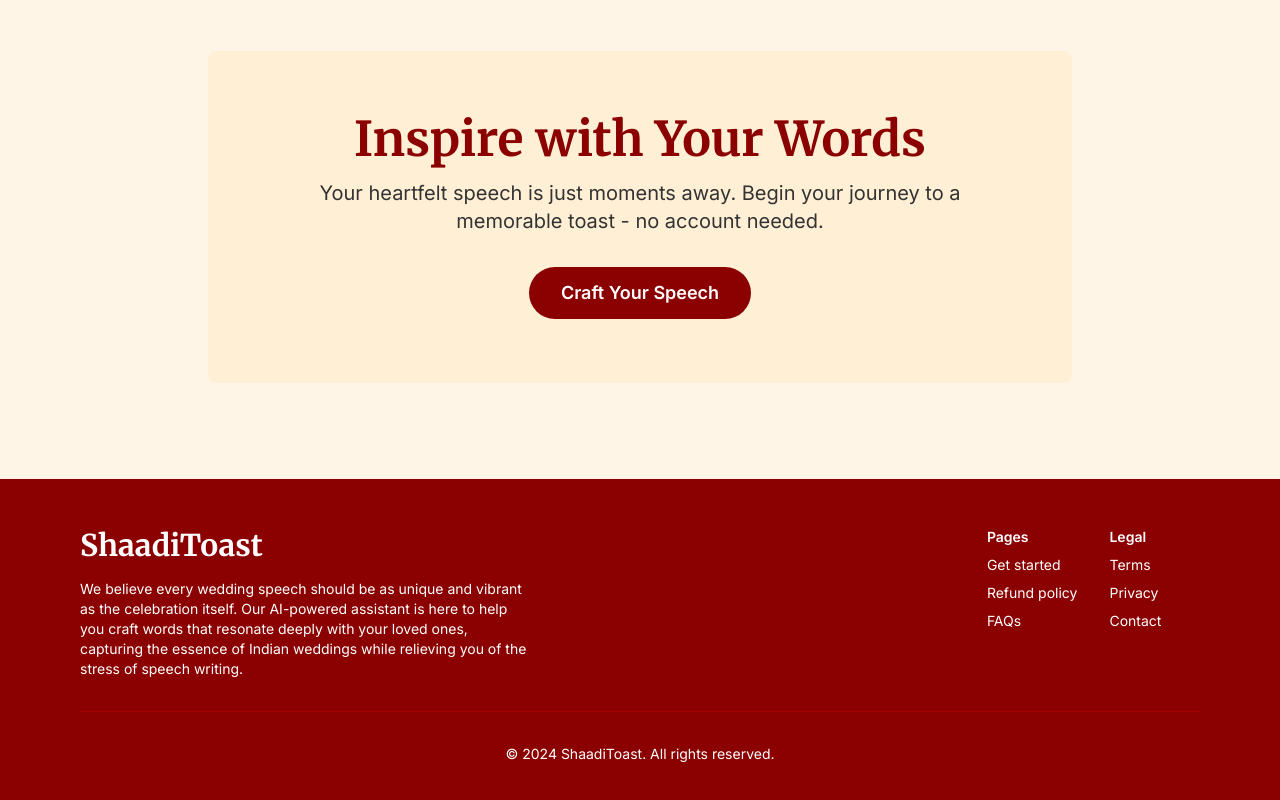
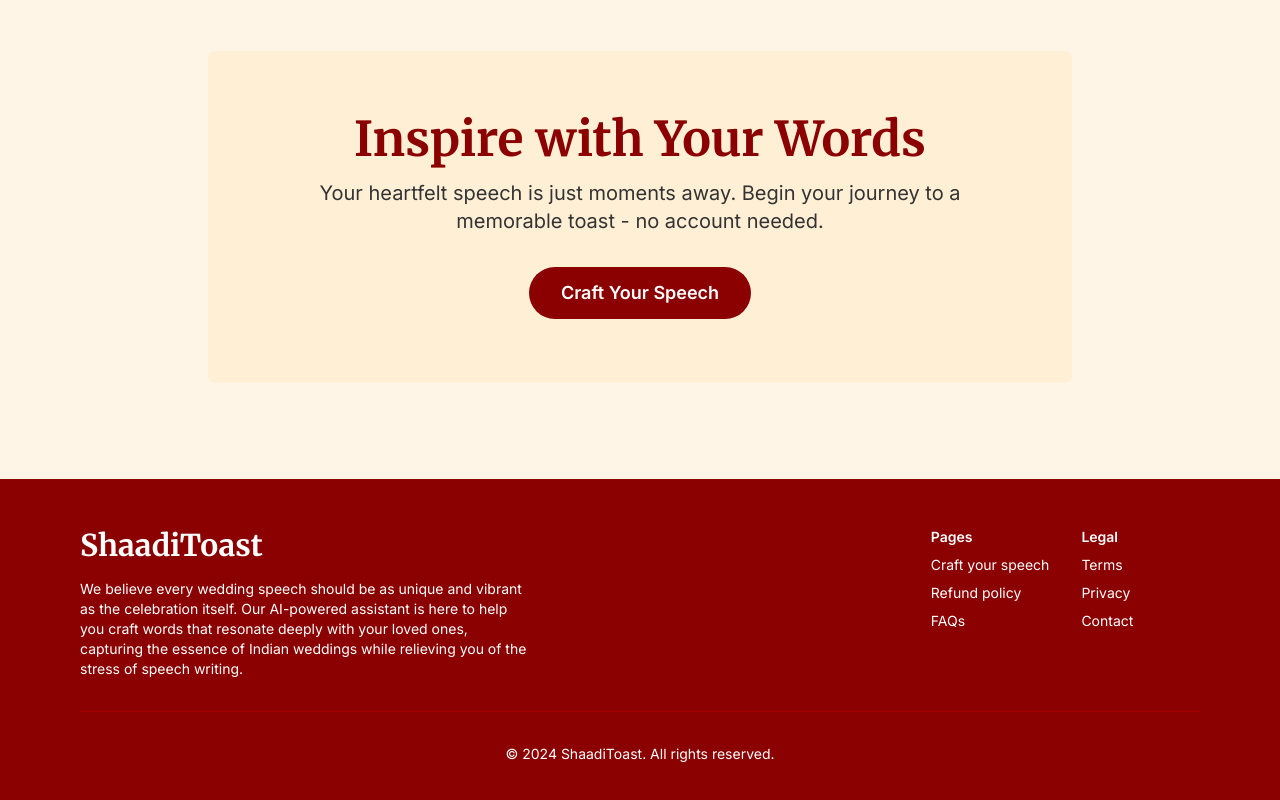
Before and after one commit to gaitonde/shaadi-toast, a Next.js app: page / in a window 1280 px wide. Shown: the part 4823-5623 px from the top of the page. Built offline with nearby package versions, Linux system fonts and the light colour scheme.

Commit message:
change to craft your speech

```diff
--- a/src/components/landing-page.tsx
+++ b/src/components/landing-page.tsx
@@ -282,7 +282,7 @@ export function LandingPage() {
               <div>
                 <h3 className="font-semibold mb-2">Pages</h3>
                 <ul className="space-y-2">
-                  <li><a href="#" className="hover:text-[#ffd700] transition-colors duration-300">Get started</a></li>
+                  <li><a href="#" className="hover:text-[#ffd700] transition-colors duration-300">Craft your speech</a></li>
                   <li><a href="/refund-policy" className="hover:text-[#ffd700] transition-colors duration-300">Refund policy</a></li>
                   <li><a href="#" className="hover:text-[#ffd700] transition-colors duration-300">FAQs</a></li>
                 </ul>
```
